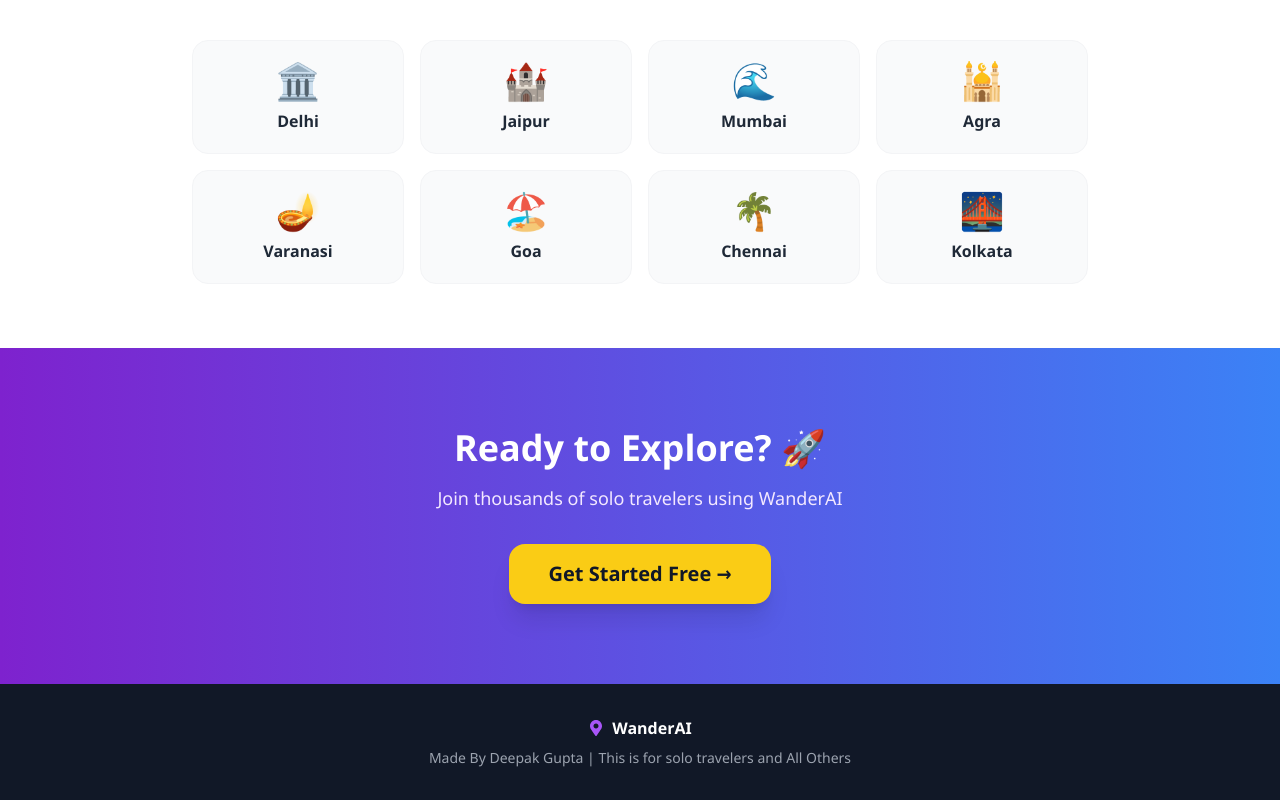
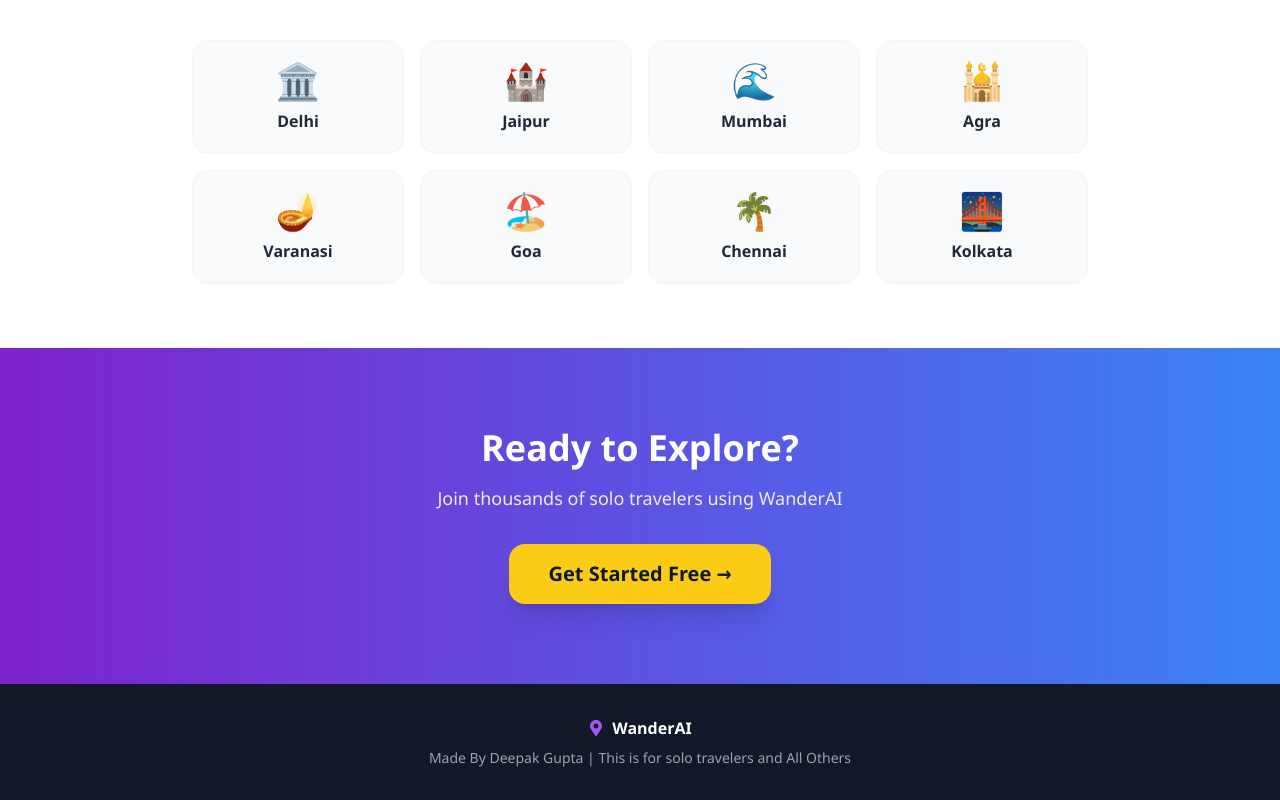
Before and after one commit to Guptadeepak1915/WanderAi_Travle_Planner, a React (Vite) app in the folder client/: page / in a window 1280 px wide. Shown: the part 1728-2528 px from the top of the page. Built offline with nearby package versions, Linux system fonts and the light colour scheme; no server answers.

Commit message:
trying to change something that reflect on website or not

```diff
--- a/client/src/pages/Home.jsx
+++ b/client/src/pages/Home.jsx
@@ -170,7 +170,7 @@
       <div className="py-20 px-4 bg-gradient-to-r from-purple-700 to-blue-500">
         <div className="max-w-2xl mx-auto text-center">
           <h2 className="text-4xl font-bold text-white mb-4">
-            Ready to Explore? 🚀
+            Ready to Explore?
           </h2>
           <p className="text-purple-100 text-lg mb-8">
             Join thousands of solo travelers using WanderAI
```
